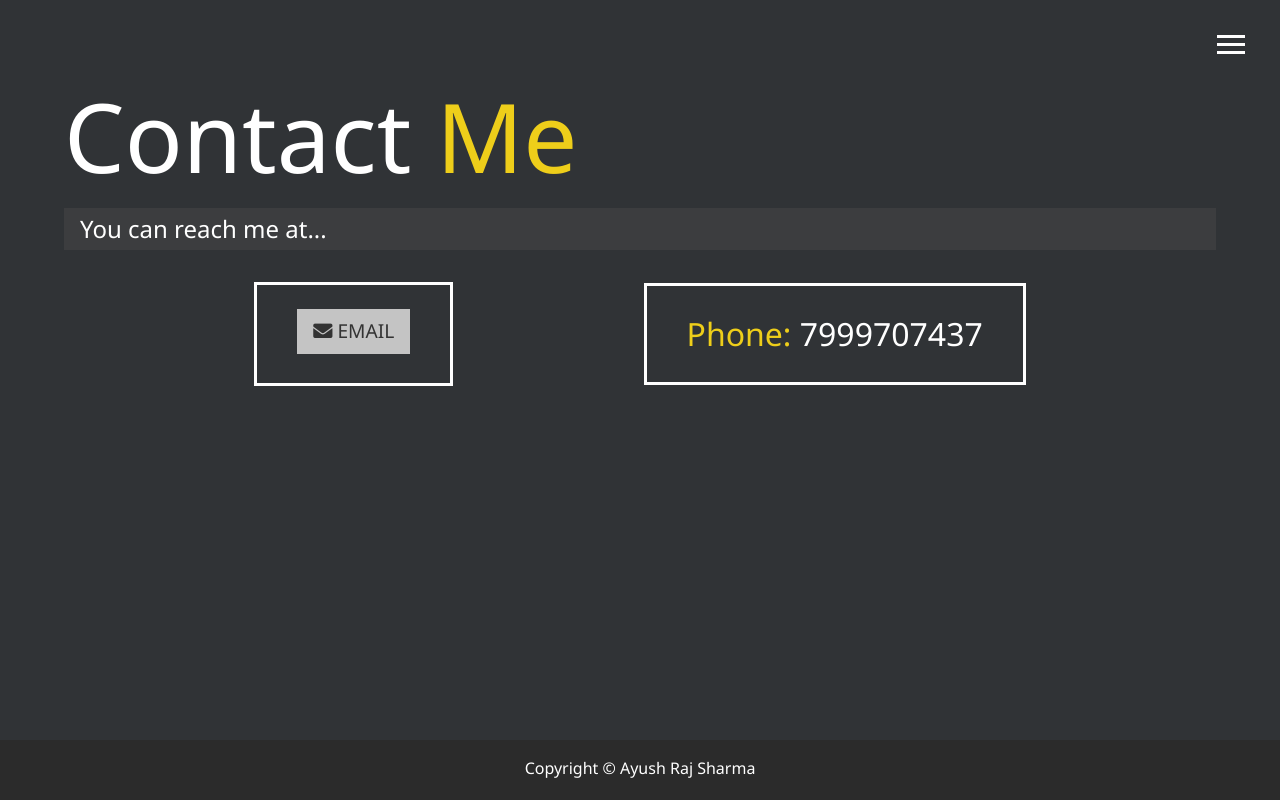
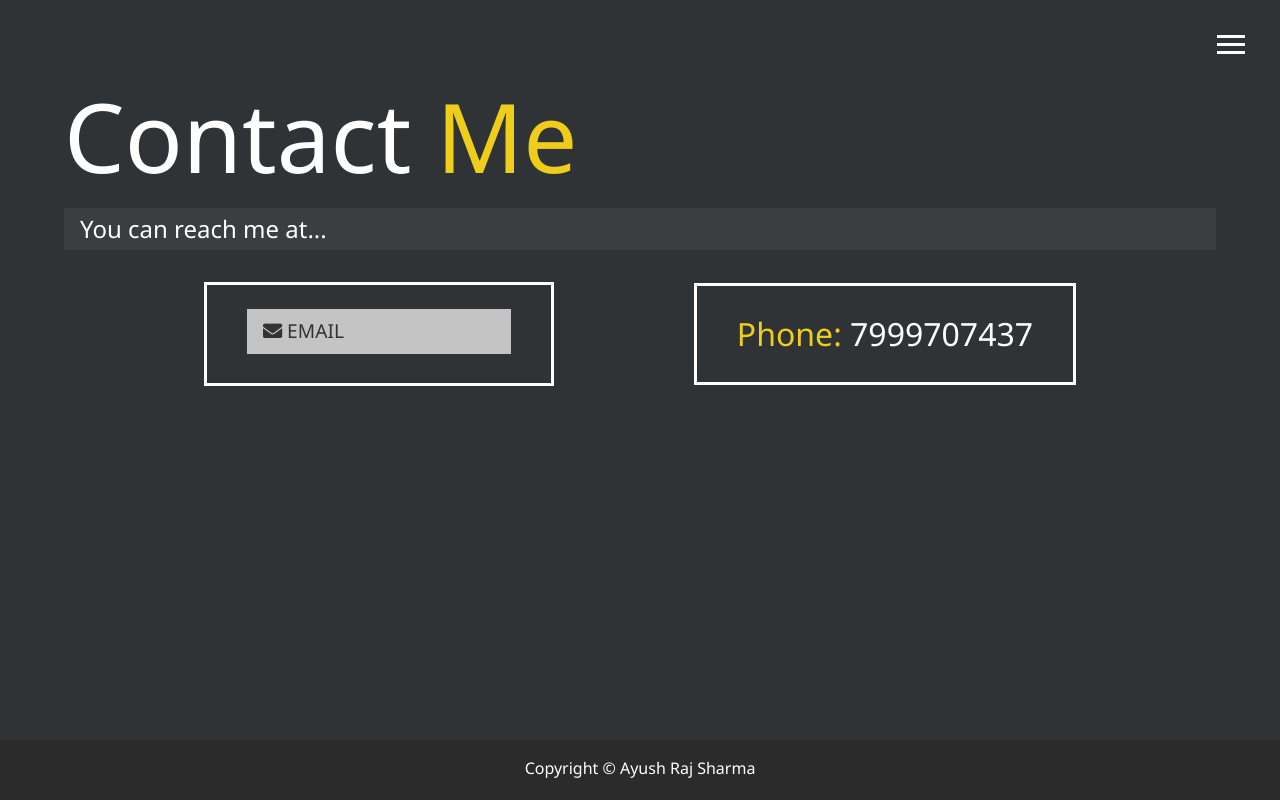
Before and after one commit to arsh-dev/ayushrajsharma, a website: page contact.html in a window 1280 px wide. Drawn offline with Linux system fonts and the light colour scheme.

Commit message:
width email

```diff
--- a/contact.html
+++ b/contact.html
@@ -52,7 +52,7 @@
         You can reach me at...
       </h2>
       <div class="boxes">
-        <div>
+        <div style="min-width: 350px;">
           <a href="mailto:Ayushrajshrm@gmail.com" class="btn btn-light" style="font-size:1.2rem;">
             <i class="fas fa-envelope"></i> EMAIL
           </a>
```
